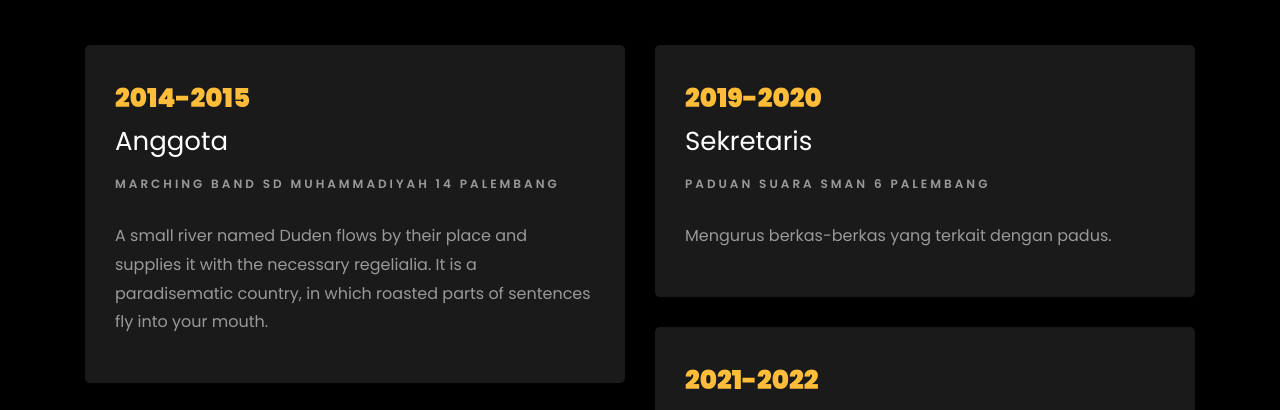
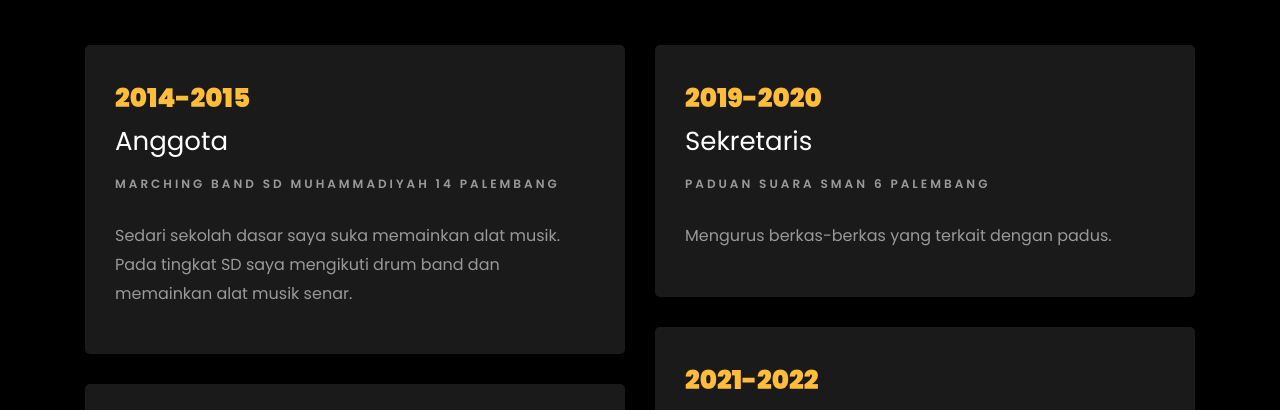
Before and after one commit to NyayuDwiTarisaPutri/NyayuDwiTarisaPutri.github.io, a plain HTML site: page pages/portfolio.html in a window 1280 px wide. Shown: the part 316-726 px from the top of the page. Drawn offline with Linux system fonts and the light colour scheme.

Commit message:
Update portfolio.html

```diff
--- a/pages/portfolio.html
+++ b/pages/portfolio.html
@@ -58,7 +58,7 @@
             <span class="date">2014-2015</span>
             <h2>Anggota</h2>
             <span class="position">Marching Band SD Muhammadiyah 14 Palembang </span>
-            <p class="mt-4">A small river named Duden flows by their place and supplies it with the necessary regelialia. It is a paradisematic country, in which roasted parts of sentences fly into your mouth.</p>
+            <p class="mt-4">Sedari sekolah dasar saya suka memainkan alat musik. Pada tingkat SD saya mengikuti drum band dan memainkan alat musik senar.</p>
           </div>
           <div class="resume-wrap ftco-animate">
             <span class="date">2015-2017</span>
```
